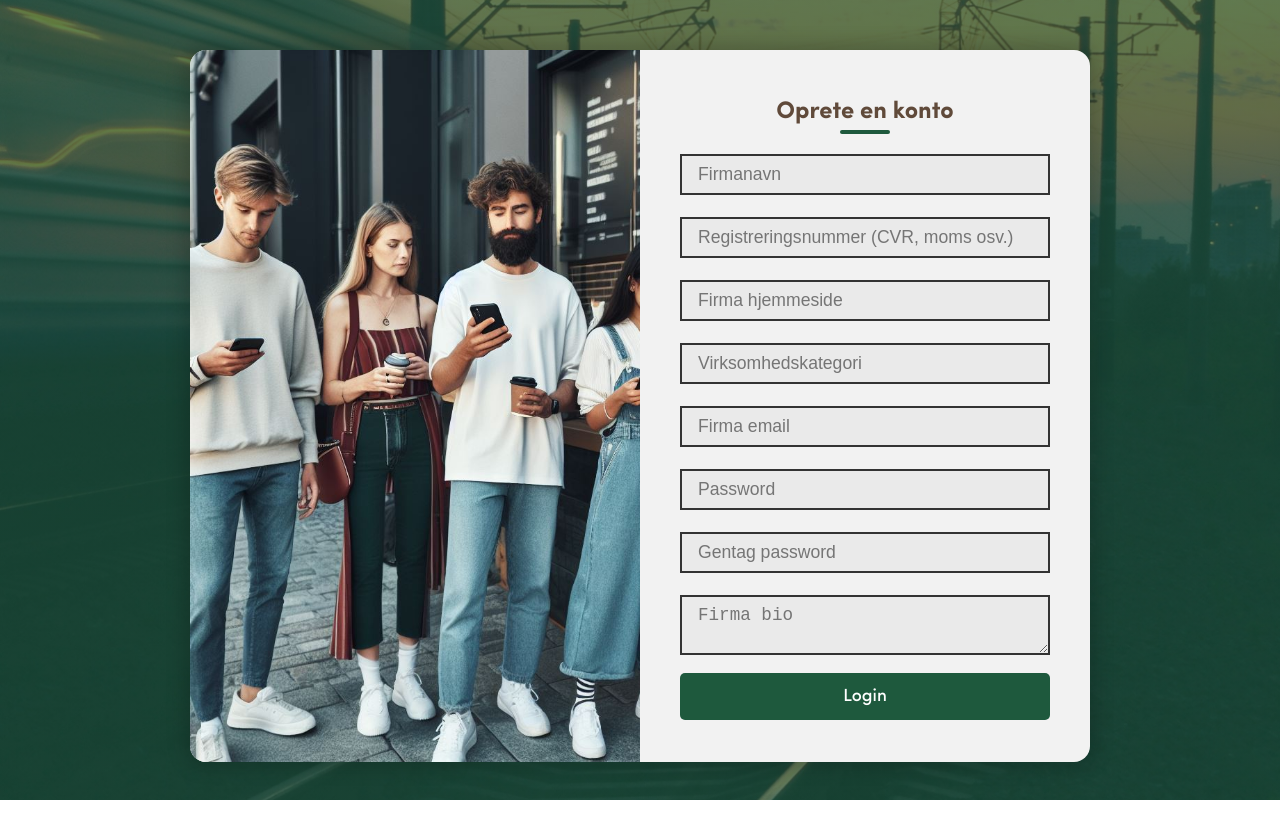
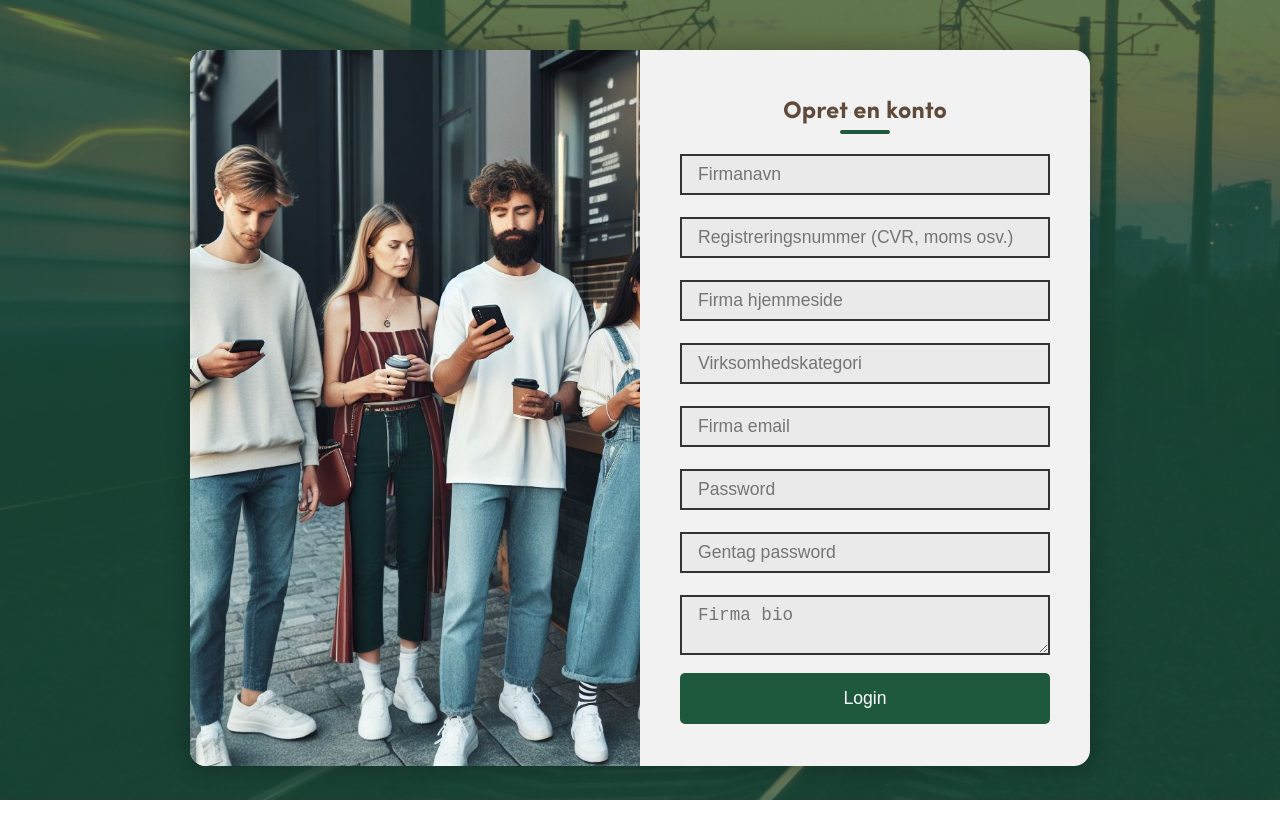
Before and after one commit to luka9938/earthmiles-weebs2, a Next.js app: page /createaccount in a window 1280 px wide. Built offline with nearby package versions, Linux system fonts and the light colour scheme.

Commit message:
fix text

```diff
--- a/src/pages/createaccount/index.js
+++ b/src/pages/createaccount/index.js
@@ -22,7 +22,7 @@ const CreateAccountForm = () => {
         <div className={styles.container_box}>
           <div className={styles.left} style={{ backgroundImage: "url(/leftimage2.jpeg)" }}></div>
           <div className={styles.right}>
-            <h2 className={styles.h2}>Oprete en konto</h2>
+            <h2 className={styles.h2}>Opret en konto</h2>
 
             <label className={styles.label}>
               <input
@@ -111,9 +111,9 @@ const CreateAccountForm = () => {
                 required
               ></textarea>
             </label>
-            <Link href="./login" className={styles.button}>
+            <button href="./login" className={styles.button}>
               Login
-            </Link>
+            </button>
           </div>
         </div>
       </div>
```
